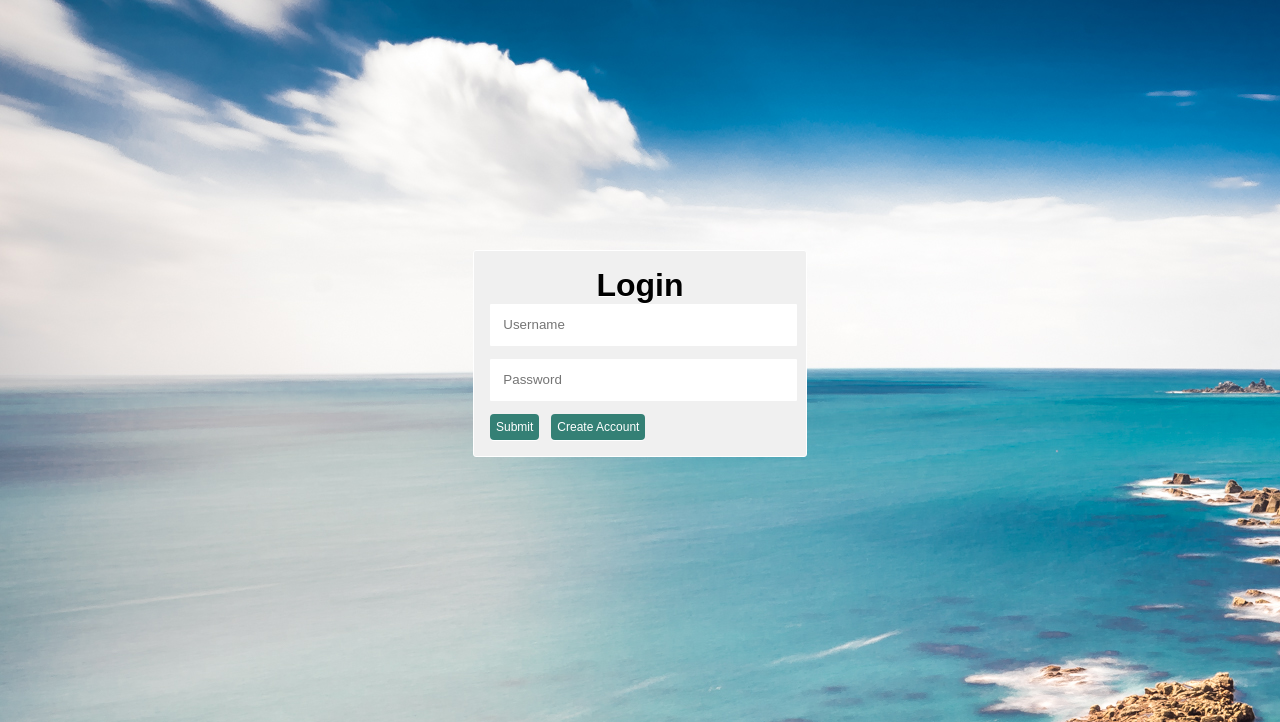
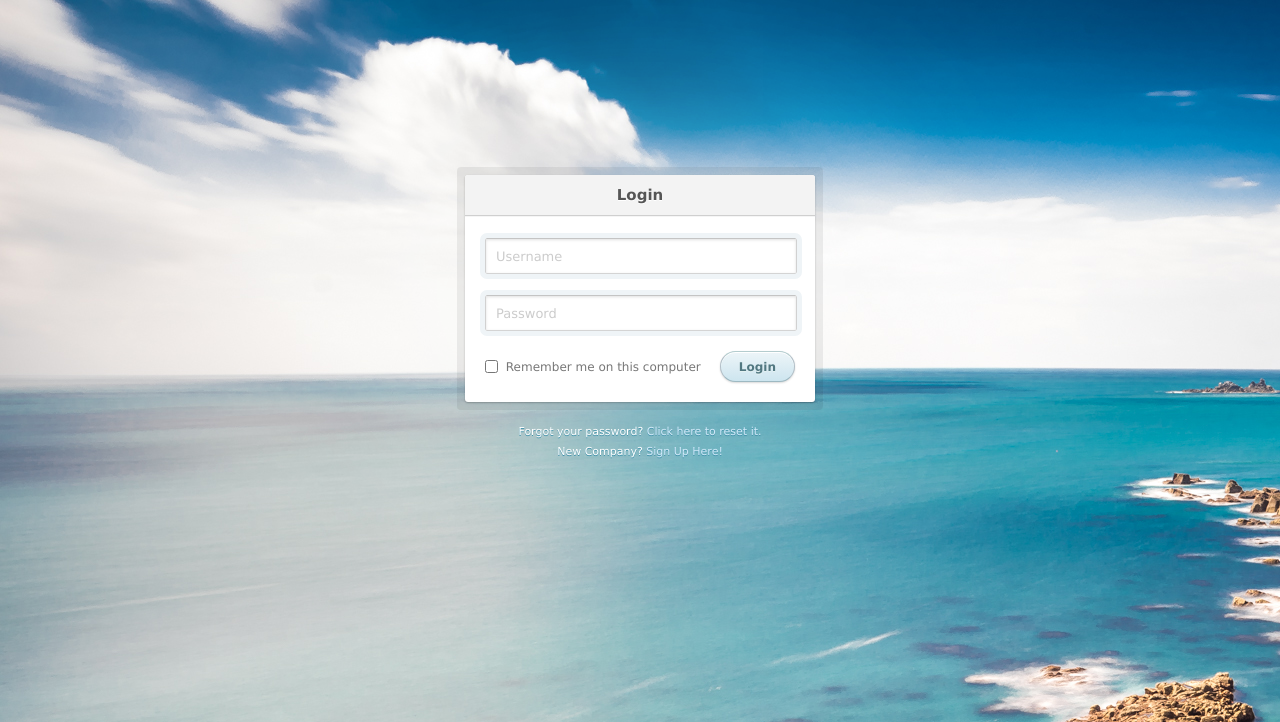
Before and after one commit to ecalik/hours, a CodeIgniter app: page /hours/index.php/login/index in a window 1280 px wide. Shown: the top 722 px of the page. Run offline with CodeIgniter, Linux system fonts and the light colour scheme.

Commit message:
changed style for login page(loginpage_style.css) and added includes folder for login and made includes folder for main.php(frontpage when logged in)

```diff
--- a/application/controllers/login.php
+++ b/application/controllers/login.php
@@ -5,7 +5,7 @@ class Login extends CI_Controller {
 	function index()
 	{
 		$data['main_content'] = 'login_form';
-		$this->load->view('includes/template', $data);
+		$this->load->view('loginincludes/template', $data);
 	}
 
 	function validate_credentials()
@@ -32,7 +32,7 @@ class Login extends CI_Controller {
 
 	function signup(){
 	$data['main_content'] = 'signup';
-		$this->load->view('includes/template', $data);
+		$this->load->view('loginincludes/template', $data);
 	}
 
 
--- a/application/controllers/main.php
+++ b/application/controllers/main.php
@@ -10,7 +10,7 @@ class Main extends CI_Controller {
 	function index()
 	{
 		$data['main_content'] = 'main';
-		$this->load->view('includes/template', $data);
+		$this->load->view('mainincludes/template', $data);
 	}
 }
 ?>
--- a/application/controllers/signup.php
+++ b/application/controllers/signup.php
@@ -16,7 +16,7 @@ class Signup extends CI_Controller {
 
 			$data ['main_content'] = "signup";
 
-			$this->load->view('includes/template', $data);
+			$this->load->view('loginincludes/template', $data);
 
 		} else {
 
@@ -25,13 +25,13 @@ class Signup extends CI_Controller {
 			if($q = $this->signup_model->signup()){
 
 				$data['main_content'] = 'signup_succes';
-				$this->load->view('includes/template', $data);
+				$this->load->view('loginincludes/template', $data);
 
 			} else {
 
 				$data ['main_content'] = "signup";
 
-				$this->load->view('includes/template', $data);
+				$this->load->view('loginincludes/template', $data);
 
 			}
 		}
--- a/application/controllers/welcome.php
+++ b/application/controllers/welcome.php
@@ -6,7 +6,7 @@ class Welcome extends CI_Controller {
 	{
 		$data ['main_content'] = "signup";
 
-		$this->load->view('includes/template', $data);
+		$this->load->view('loginincludes/template', $data);
 	}
 
 }
--- a/application/views/includes/template.php
+++ /dev/null
@@ -1,5 +0,0 @@
-<?php 	$this->load->view('includes/header');
-
-		$this->load->view($main_content);
-
-		$this->load->view('includes/footer');
--- a/application/views/login_form.php
+++ b/application/views/login_form.php
@@ -1,8 +1,10 @@
 <body id="loginbody">
-<div id="login_form">
+
+<div class="login_form">
 	<h1>Login</h1>
 	<?php
 		echo form_open('login/validate_credentials');
+
 		$data = array(
 		  'name'        => 'username',
 		  'placeholder' => 'Username',
@@ -17,12 +19,27 @@
 		  'onblur' 		=> "this.placeholder='Password'"
 		);
 		echo form_password($data);
-		$data = array(
-		  'name'        => 'submit',
-		  'value'	 	=> 'Submit'
-		);
-		echo form_submit($data);
-	    echo anchor('login/signup', 'Create Account');
+    ?>
+	<p class="remember_me">
+          <label>
+            <input type="checkbox" name="remember_me" id="remember_me">
+            Remember me on this computer
+          </label>
+
+        </p>
+	<p class="submit">
+	<?php
+		echo form_submit('submit', 'Login');?>
+	</p>
+
+</div>
+<div class="login-help">
+      <p>Forgot your password? <?php echo anchor('login/resetpassword', 'Click here to reset it.') ?></p>
+	<p><?php
+	    echo 'New Company? ' . anchor('login/signup', 'Sign Up Here!');
 	?>
 </div>
+	</p>
+	</div>
+
 </body>
--- /dev/null
+++ b/application/views/loginincludes/header.php
@@ -0,0 +1,9 @@
+<!DOCTYPE html>
+<html lang="en">
+<head>
+	<meta charset="utf-8">
+	<title>Welcome to CodeIgniter</title>
+  <link rel="stylesheet" href="<?php echo base_url();?>css/loginpage_style.css" type="text/css" />
+  <!-- JQUERY MUST BE INCLUDED HERE -->
+
+</head>
--- /dev/null
+++ b/application/views/loginincludes/template.php
@@ -0,0 +1,5 @@
+<?php 	$this->load->view('loginincludes/header');
+
+		$this->load->view($main_content);
+
+		$this->load->view('loginincludes/footer');
--- /dev/null
+++ b/application/views/mainincludes/footer.php
@@ -0,0 +1 @@
+</html>
--- a/application/views/includes/header.php
+++ b/application/views/mainincludes/header.php
@@ -3,7 +3,6 @@
 <head>
 	<meta charset="utf-8">
 	<title>Welcome to CodeIgniter</title>
-  <link rel="stylesheet" href="<?php echo base_url();?>css/style.css" type="text/css" />
   <!-- JQUERY MUST BE INCLUDED HERE -->
 
 </head>
--- /dev/null
+++ b/application/views/mainincludes/template.php
@@ -0,0 +1,5 @@
+<?php 	$this->load->view('mainincludes/header');
+
+		$this->load->view($main_content);
+
+		$this->load->view('mainincludes/footer');
--- /dev/null
+++ b/css/loginpage_style.css
@@ -0,0 +1,197 @@
+*{
+	margin:0;
+	padding:0;
+}
+
+body{
+	background: #b6b6b6;
+	font: 13px/20px 'Lucida Grande', Tahoma, Verdana, sans-serif;
+}
+
+#loginbody{
+	background: #0ca3d2;
+	color: #404040;
+	background: url(../images/bg2.jpg) no-repeat;
+}
+
+fieldset {
+ width:300px;
+ margin:auto;
+ margin-bottom: 2em;
+ display:block;
+ }
+
+h1 {
+  margin: -20px -20px 21px;
+  line-height: 40px;
+  font-size: 15px;
+  font-weight: bold;
+  color: #555;
+  text-align: center;
+  text-shadow: 0 1px white;
+  background: #f3f3f3;
+  border-bottom: 1px solid #cfcfcf;
+  border-radius: 3px 3px 0 0;
+  background-image: -webkit-linear-gradient(top, whiteffd, #eef2f5);
+  background-image: -moz-linear-gradient(top, whiteffd, #eef2f5);
+  background-image: -o-linear-gradient(top, whiteffd, #eef2f5);
+  background-image: linear-gradient(to bottom, whiteffd, #eef2f5);
+  -webkit-box-shadow: 0 1px whitesmoke;
+  box-shadow: 0 1px whitesmoke;
+  }
+
+input {
+  font-family: 'Lucida Grande', Tahoma, Verdana, sans-serif;
+  font-size: 14px;
+}
+input[type=text], input[type=password] {
+  margin-top: 1px;
+  margin-bottom: 20px;
+  padding: 0 10px;
+  width: 290px;
+  height: 34px;
+  color: #404040;
+  background: white;
+  border: 1px solid;
+  border-color: #c4c4c4 #d1d1d1 #d4d4d4;
+  border-radius: 2px;
+  outline: 5px solid #eff4f7;
+  -moz-outline-radius: 3px;
+  -webkit-box-shadow: inset 0 1px 3px rgba(0, 0, 0, 0.12);
+  box-shadow: inset 0 1px 3px rgba(0, 0, 0, 0.12);
+}
+
+input[type=text]:focus, input[type=password]:focus {
+  border-color: #7dc9e2;
+  outline-color: #dceefc;
+  outline-offset: 0;
+}
+
+input[type=submit] {
+  padding: 0 18px;
+  height: 29px;
+  font-size: 12px;
+  font-weight: bold;
+  color: #527881;
+  text-shadow: 0 1px #e3f1f1;
+  background: #cde5ef;
+  border: 1px solid;
+  border-color: #b4ccce #b3c0c8 #9eb9c2;
+  border-radius: 16px;
+  outline: 0;
+  -webkit-box-sizing: content-box;
+  -moz-box-sizing: content-box;
+  box-sizing: content-box;
+  background-image: -webkit-linear-gradient(top, #edf5f8, #cde5ef);
+  background-image: -moz-linear-gradient(top, #edf5f8, #cde5ef);
+  background-image: -o-linear-gradient(top, #edf5f8, #cde5ef);
+  background-image: linear-gradient(to bottom, #edf5f8, #cde5ef);
+  -webkit-box-shadow: inset 0 1px white, 0 1px 2px rgba(0, 0, 0, 0.15);
+  box-shadow: inset 0 1px white, 0 1px 2px rgba(0, 0, 0, 0.15);
+}
+
+input[type=submit]:active {
+  background: #cde5ef;
+  border-color: #9eb9c2 #b3c0c8 #b4ccce;
+  -webkit-box-shadow: inset 0 0 3px rgba(0, 0, 0, 0.2);
+  box-shadow: inset 0 0 3px rgba(0, 0, 0, 0.2);
+}
+
+/* LOGIN */
+
+
+.login_form{
+
+  position: relative;
+  margin: 175px auto 0;
+  padding: 20px 20px 20px;
+  width: 310px;
+  background: white;
+  border-radius: 3px;
+  -webkit-box-shadow: 0 0 200px rgba(255, 255, 255, 0.5), 0 1px 2px rgba(0, 0, 0, 0.3);
+  box-shadow: 0 0 200px rgba(255, 255, 255, 0.5), 0 1px 2px rgba(0, 0, 0, 0.3);
+}
+.login_form:before{
+  content: '';
+  position: absolute;
+  top: -8px;
+  right: -8px;
+  bottom: -8px;
+  left: -8px;
+  z-index: -1;
+  background: rgba(0, 0, 0, 0.08);
+  border-radius: 4px;
+}
+
+.login_form p.remember_me {
+  float: left;
+  line-height: 31px;
+}
+.login_form p.remember_me label {
+  font-size: 12px;
+  color: #777;
+  cursor: pointer;
+}
+.login_form p.remember_me input {
+  position: relative;
+  bottom: 1px;
+  margin-right: 4px;
+  vertical-align: middle;
+}
+
+.login_form p.submit {
+  text-align: right;
+}
+
+.login-help {
+  margin: 20px 0;
+  font-size: 11px;
+  color: white;
+  text-align: center;
+  text-shadow: 0 1px #2a85a1;
+}
+
+.login-help a {
+  color: #cce7fa;
+  text-decoration: none;
+}
+.login-help a:hover {
+  text-decoration: underline;
+}
+:-moz-placeholder {
+  color: #c9c9c9 !important;
+  font-size: 13px;
+}
+
+::-webkit-input-placeholder {
+  color: #ccc;
+  font-size: 13px;
+}
+
+/* ERROR VALIDATION */
+.error {
+	color: #393939;
+	font-size:15px;
+}
+
+/* SIGNUP */
+
+#signup fieldset{
+	padding:25px;
+	border-radius:7px;
+	margin: 15px;
+}
+
+#signup fieldset{
+	font-size: 21px;
+}
+
+#signup{
+	margin:75px auto;
+	font-family: helvetica;
+	width: 400px;
+}
+
+#signup fieldset form{
+	text-align: center;
+}
--- a/css/style.css
+++ /dev/null
@@ -1,107 +0,0 @@
-*{
-	margin:0;
-	padding:0;
-}
-
-body{
-	background: #b6b6b6;
-	font-family:arial;
-
-	}
-
-#loginbody{
-	background: #b6b6b6;
-	font-family:arial;
-	background: url(../images/bg2.jpg) no-repeat;
-
-	}
-
-h1,h2,h3,h4,h5 {
-	margin-top: 0;
-	font-family: arial,black,arial;
-	text-align: center;
-}
-
-input[type=text], input[type=password], textarea {
-	dipslay: block;
-	margin: 0 0 1em 0;
-	width: 280px;
-	border: 5px;
-	-moz-border-radius:1px;
-	-webkit-border-radius:1px;
-	padding: 1em;
-}
-
-input[type=submit], form a {
-	border: none;
-	margin-right:1em;
-	padding:6px;
-	text-decoration: none;
-	font-size: 12px;
-	-moz-border-radius: 4px;
-	-webkit-border-radius:4px;
-	background: #348075;
-	color:white;
-	box-shadow: 0 1px 0 white;
-	-moz-box-shadow: 0 1px 0 white;
-	-webkit-box-shadow: 0 1px 0 white;
-}
-
-
-input[type=submit]:hover,  form a:hover{
-background:#287368;
-cursor: pointer;
-}
-
-.error {
-	color: #393939;
-	font-size:15px;
-}
-
-fieldset {
- width:300px;
- margin:auto;
- margin-bottom: 2em;
- display:block;
- }
-
-h1 {
-	text-shadow: 0 1px 0 white;
-}
-
-/* SIGNUP */
-
-#signup fieldset{
-	padding:25px;
-	border-radius:7px;
-	margin: 15px;
-
-}
-
-#signup fieldset{
-	font-size: 21px;
-}
-
-#signup{
-	margin:75px auto;
-	font-family: helvetica;
-	width: 400px;
-
-}
-
-#signup fieldset form{
-	text-align: center;
-}
-
-/* LOGIN/CONTACT */
-
-
-#login_form, #contact_form{
-	width: 300px;
-	background:#f0f0f0;
-	border: 1px solid white;
-	margin: 250px auto 0;
-	padding: 1em;
-	-moz-border-radius: 3px;
-	-webkit-border-radius: 3px;
-}
```
Also changed, not shown: application/views/loginincludes/footer.php (renamed from application/views/includes/footer.php).
